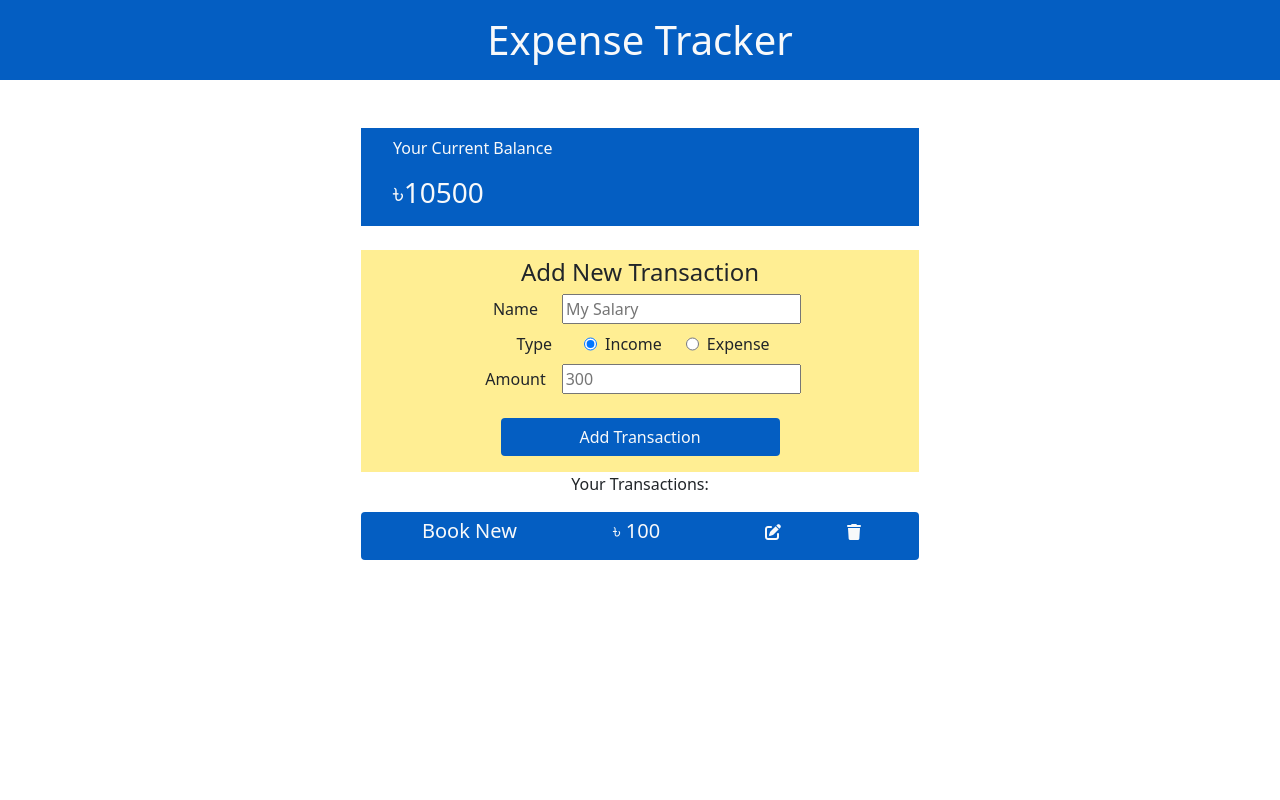
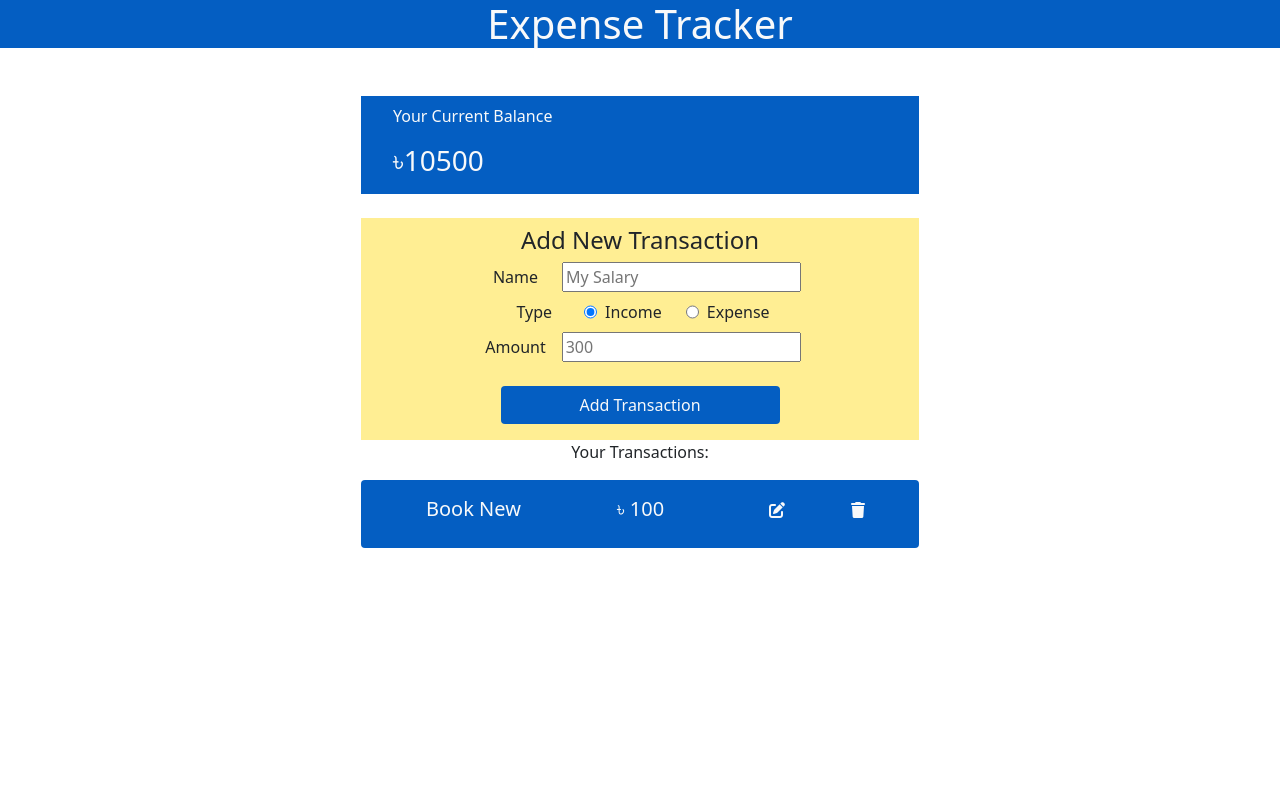
Before and after one commit to Apurbo73/expense-tracker-redux-toolkit, a React (Vite) app: page / in a window 1280 px wide. Shown: the top 800 px of the page. Built offline with nearby package versions, Linux system fonts and the light colour scheme.

Commit message:
transaction related all api are created. Read, create, Update, Delete

```diff
--- a/db.json
+++ b/db.json
@@ -1,16 +1,16 @@
 {
   "transactions": [
     {
+      "id": 1,
       "name": "bag",
       "type": "expense",
-      "amount": 750,
-      "id": 1
+      "amount": 750
     },
     {
+      "id": 2,
       "name": "Salary",
       "type": "income",
-      "amount": 6000,
-      "id": 2
+      "amount": 6000
     }
   ]
 }
--- a/package.json
+++ b/package.json
@@ -10,6 +10,7 @@
     "preview": "vite preview"
   },
   "dependencies": {
+    "axios": "^1.4.0",
     "json-server": "^0.17.3",
     "react": "^18.2.0",
     "react-dom": "^18.2.0",
--- a/src/App.jsx
+++ b/src/App.jsx
@@ -7,7 +7,7 @@ function App() {
     <div>
       <h1
         style={{ backgroundColor: "#045ec2" }}
-        className=" text-light text-center p-3 "
+        className=" text-light text-center  "
       >
         Expense Tracker
       </h1>
--- /dev/null
+++ b/src/Features/transaction/transactionApi.jsx
@@ -0,0 +1,5 @@
+import axios from "../../utils/axios";
+export const getTransactions = async () => {
+  const response = await axios.get("/transactions");
+  return response.data;
+};
--- a/src/components/Transactions/Transaction.jsx
+++ b/src/components/Transactions/Transaction.jsx
@@ -5,7 +5,7 @@ const Transaction = () => {
     <div>
       <p className="">Your Transactions:</p>
 
-      <div style={{backgroundColor:'#045ec2'}} className="btn text-light w-50 d-flex mx-auto  ">
+      <div style={{backgroundColor:'#045ec2'}} className="btn text-light w-50 d-flex mx-auto  p-3">
         <h5 className="mx-5">Book New</h5>
 
         <h5 className="mx-5">৳ 100</h5>
--- /dev/null
+++ b/src/utils/axios.jsx
@@ -0,0 +1,5 @@
+import axios from "axios";
+const axiosInstance = axios.create({
+  baseURL: "http://localhost:3001"
+});
+export default axiosInstance;
```
Also changed, not shown: 1 other file (tests, documents, lock files or other folders).
